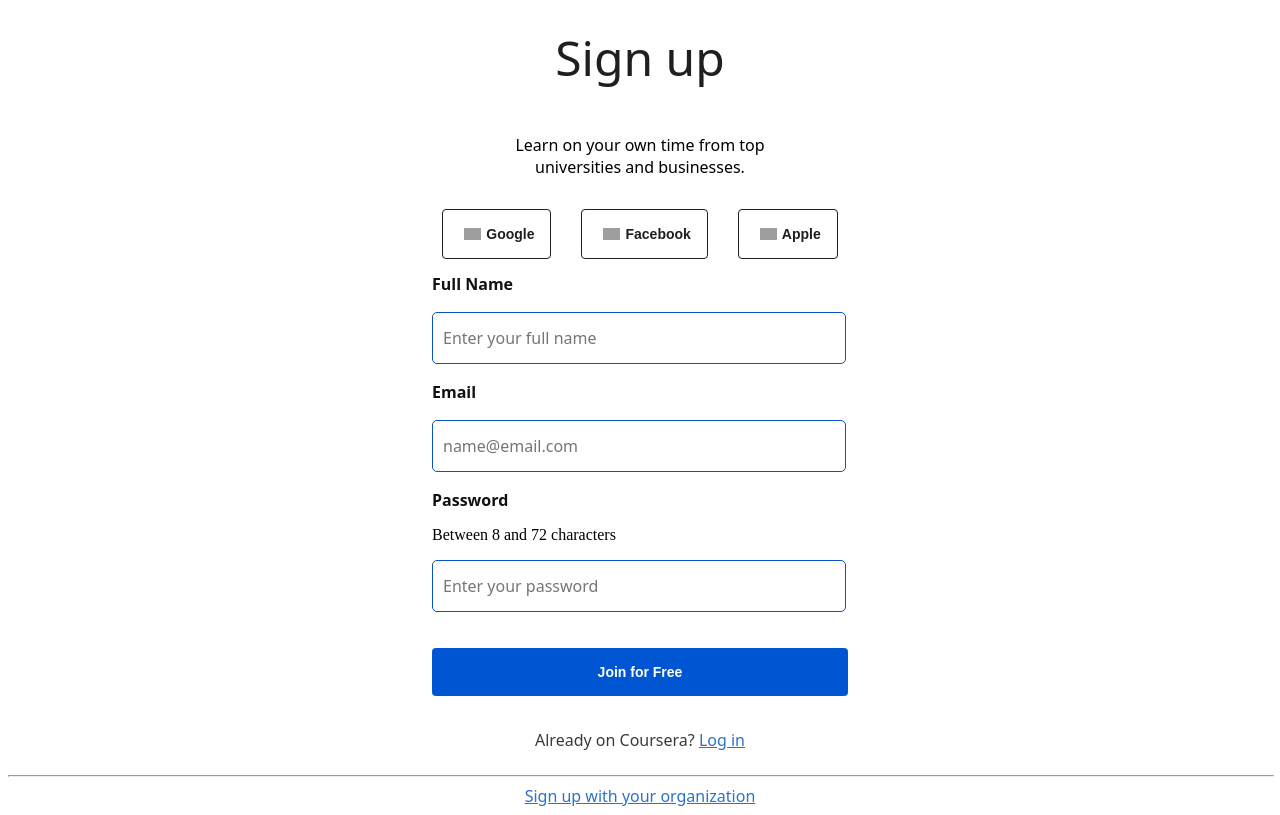
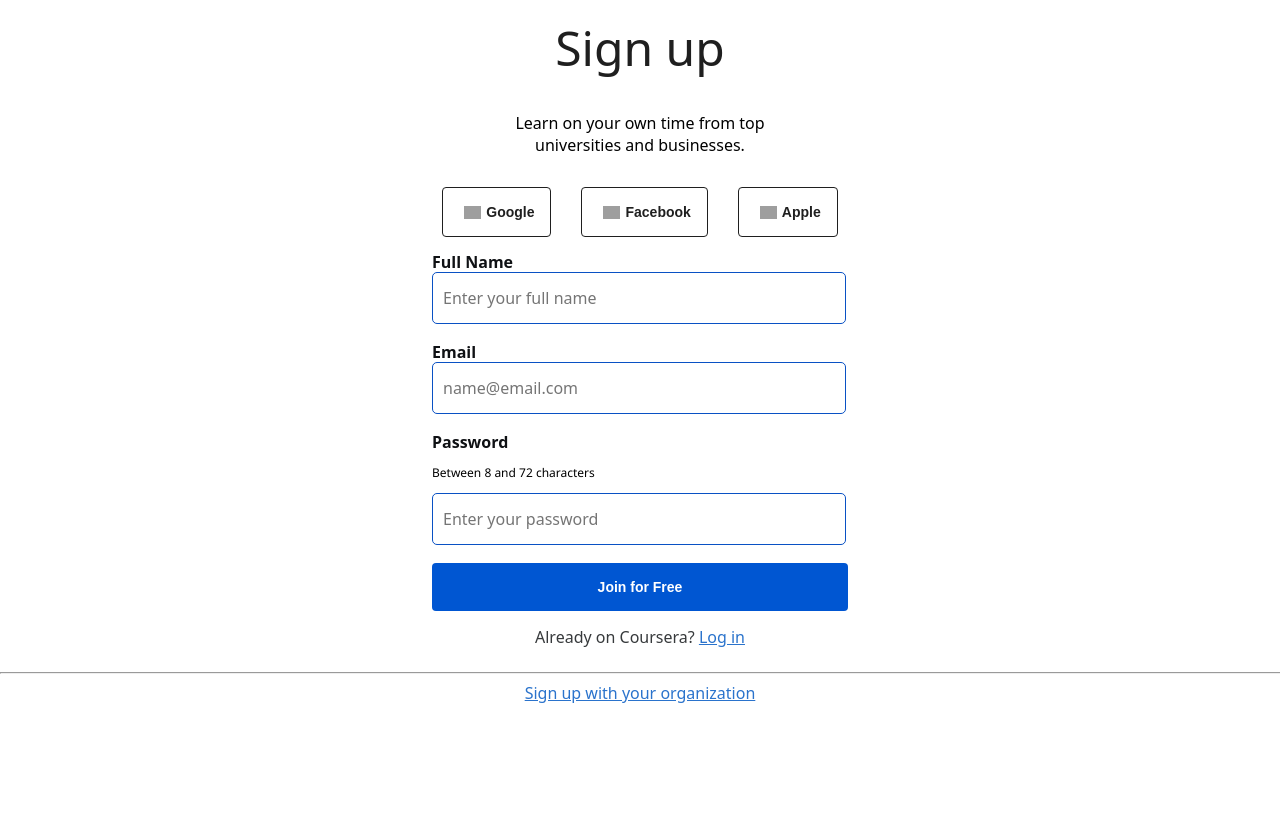
Before and after one commit to shubhambendkhale77/B41-WEB-027-The-Dev-Detectives, a plain HTML site: page logIn_and_signUp/signUp.html in a window 1280 px wide. Drawn offline with Linux system fonts and the light colour scheme; grey boxes are pictures that could not be loaded.

Commit message:
resolved bug

```diff
--- a/logIn_and_signUp/logIn.css
+++ b/logIn_and_signUp/logIn.css
@@ -27,7 +27,7 @@
 .btn-section {
   display: flex;
   justify-content: center;
-  padding: 15px;
+  padding: 10px;
   align-items: center;
   gap: 30px;
 }
--- a/logIn_and_signUp/signUp.css
+++ b/logIn_and_signUp/signUp.css
@@ -1,5 +1,6 @@
 body {
     padding: 0;
+    margin: 0;
 
   }
   h1,
@@ -9,8 +10,8 @@
   h5,
   h6 {
     font-family: inherit;
-    font-weight: 350;
-    line-height: 1.1;
+    font-weight: 300;
+    /* line-height: ; */
     color: inherit;
   }
   .welcome-h1 {
@@ -20,6 +21,7 @@
     font-size: 1.5rem;
     line-height: 2rem;
     text-align: center;
+
   }
   .btn-section {
     display: flex;
@@ -219,8 +221,8 @@
   }
 
   #signUp-container{
-    margin-top:1px;
-    padding-top:1px;
+    margin-top:0px;
+    padding-top:0px;
     display: flex;
    justify-content: center;
   }
--- a/logIn_and_signUp/signUp.html
+++ b/logIn_and_signUp/signUp.html
@@ -58,18 +58,16 @@
         <form action="form">
           <label for="name">Full Name</label>
           <br />
-          <br />
           <input type="name" placeholder="Enter your full name" id="userNme" />
           <br />
           <br />
           <label for="email">Email</label>
           <br />
-          <br />
           <input type="email" placeholder="name@email.com" id="email" />
           <br />
           <br />
           <label for="email">Password</label>
-          <p>Between 8 and 72 characters</p>
+          <p style="font-family:'Segoe UI', Tahoma, Geneva, Verdana, sans-serif; font-size: 12px;">Between 8 and 72 characters</p>
 
           <input
             type="password"
@@ -77,15 +75,13 @@
             id="password"
           />
           <br />
-
-          <br />
           <br />
           <div id="login-btn">
             <button class="login-btn">Join for Free</button>
           </div>
         </form>
       </div>
-      <br />
+      <!-- <br /> -->
 
       <div id="sign-up">
         <p>
```
Also changed, not shown: logIn_and_signUp/logIn.html (+10 -9 lines).
